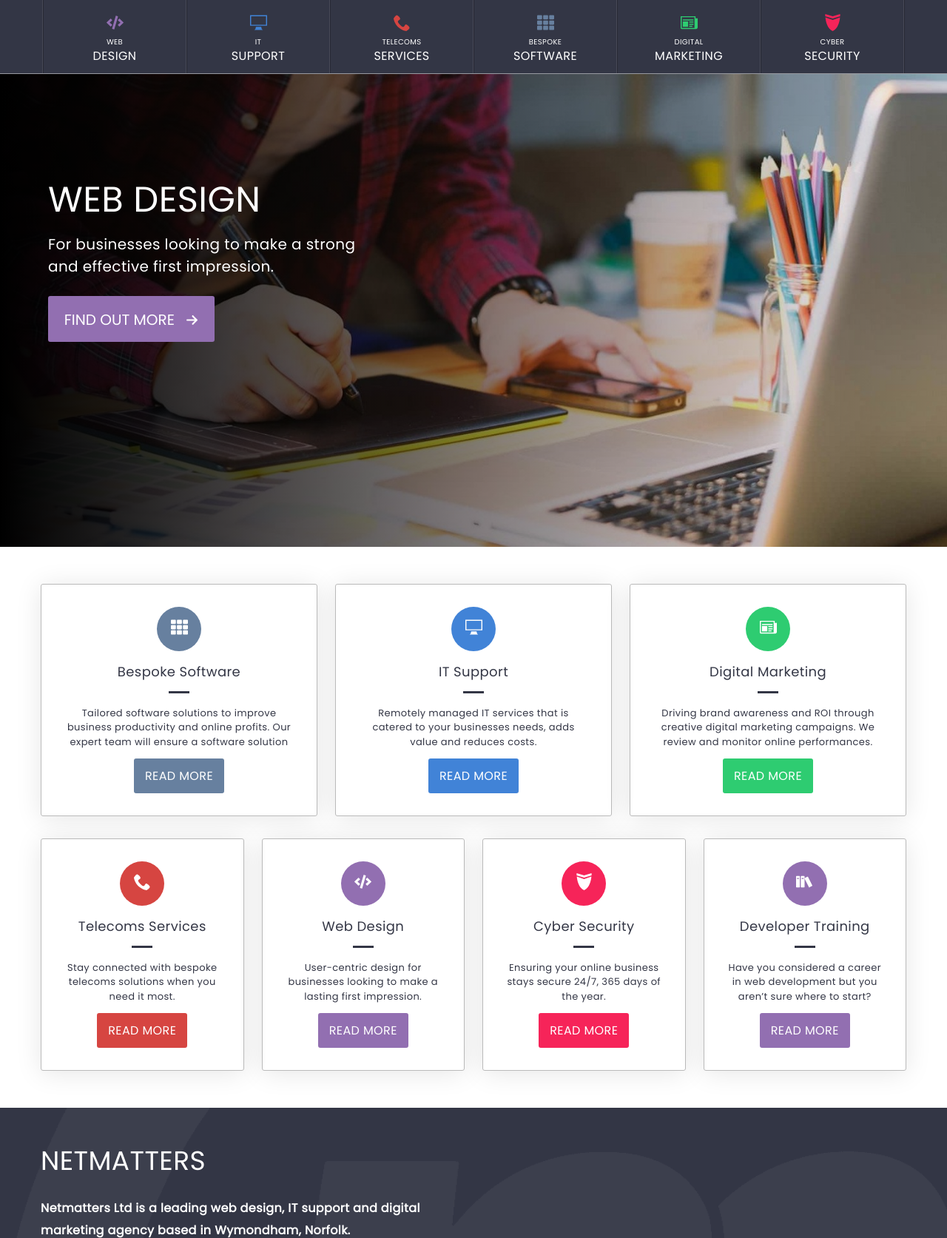
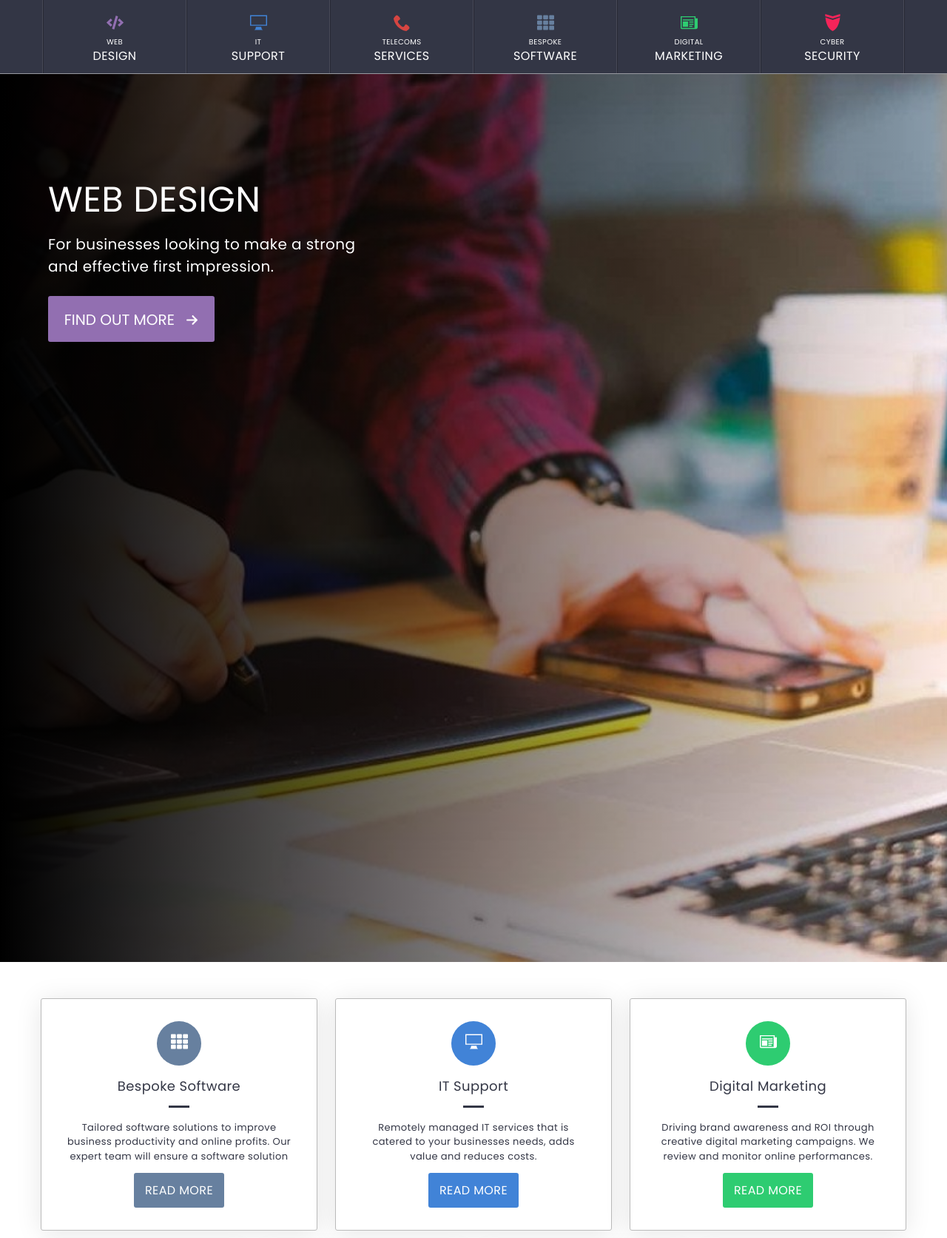
Before and after one commit to JayCutlersTwin/NmReplica, a PHP site: page / in a window 1280 px wide. Shown: the part 107-1780 px from the top of the page at 74% size. Run offline with PHP 8.4, Linux system fonts and the light colour scheme; style sheets or scripts are compiled from the project's sources.

Commit message:
Fixed banner landscape
I have now added extra height for the banner landscape

```diff
--- a/css/styles.css
+++ b/css/styles.css
@@ -1866,3 +1866,9 @@ footer ul li a:hover {
     width: 25%;
   }
 }
+@media screen and (orientation: landscape) {
+  .first-con,
+.banner-outer {
+    height: 150vh;
+  }
+}
--- a/scss/styles.scss
+++ b/scss/styles.scss
@@ -1878,3 +1878,11 @@ footer ul li a:hover{
         width: 25%;
     }
 }
+
+
+@media screen and (orientation: landscape) {
+    .first-con,
+    .banner-outer {
+        height: 150vh;
+    }
+}
```
